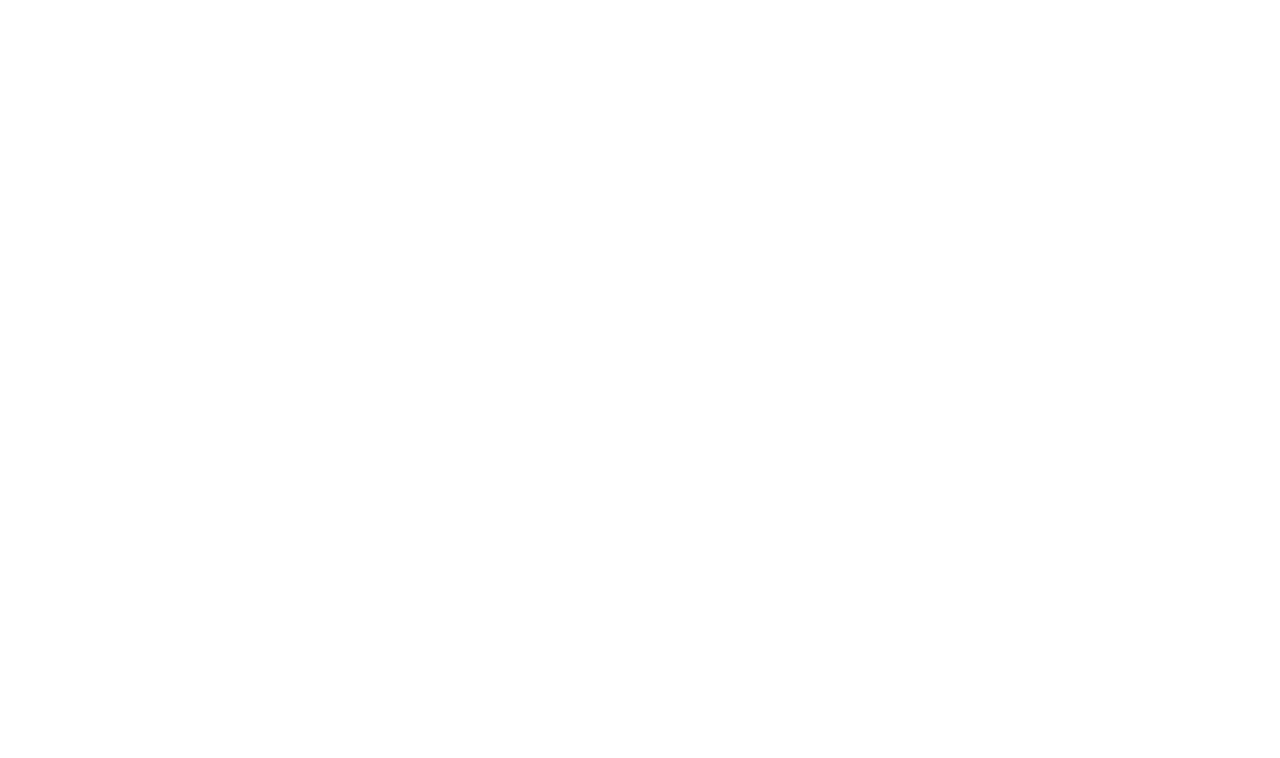
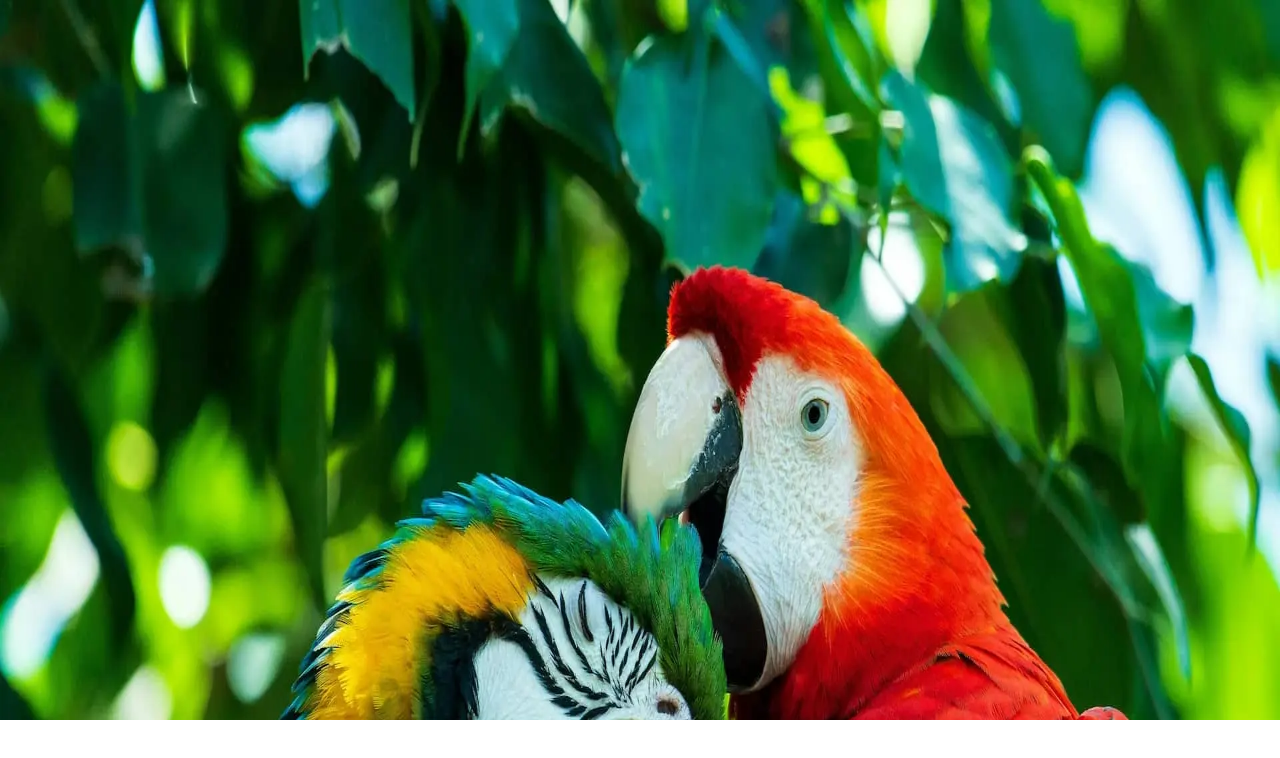
Before and after one commit to CrystyanVerly/JSliderVanilla, a plain HTML site: page index.html in a window 1280 px wide. Drawn offline with Linux system fonts and the light colour scheme.

Commit message:
add: section with images, class and constructor slider, start draghandle logic, add css reset and css essencial

```diff
--- a/index.html
+++ b/index.html
@@ -10,7 +10,19 @@
 </head>
 
 <body>
-
+  <section>
+    <div id="slider-wrapper" class="" data-slider="wrapper">
+      <ul id="slider-track" class="" data-slider="track">
+        <li><img src="./assets/img/macaw.webp" alt="macaw" width="1920" height="1280"></li>
+        <li><img src="./assets/img/deer.webp" alt="deer" width="1920" height="1282"></li>
+        <li><img src="./assets/img/duck.webp" alt="duck" width="1920" height="1280"></li>
+        <li><img src="./assets/img/flamingo.webp" alt="flamingo" width="1920" height="1280"></li>
+        <li><img src="./assets/img/human.webp" alt="human" width="1920" height="1280"></li>
+        <li><img src="./assets/img/lion.webp" alt="lion" width="1920" height="1280"></li>
+        <li><img src="./assets/img/rabbit.webp" alt="rabbit" width="1920" height="1280"></li>
+        <li><img src="./assets/img/squirrel.webp" alt="squirrel" width="1920" height="1280"></li>
+      </ul>
+  </section>
 
   <script type="module" src="./script/script.js"></script>
 </body>
--- /dev/null
+++ b/script/modules/slider.js
@@ -0,0 +1,13 @@
+export default class Slider {
+	constructor({ wrapper, track, config = {} }) {
+		this.sliderWrapper = document.querySelector(wrapper);
+		this.sliderTrack = document.querySelector(track);
+
+		if (!this.sliderWrapper || !this.sliderTrack) {
+			console.warn(`"wrapper" and/or "rail" containers not found.`);
+			return;
+		}
+
+		this.config = {};
+	}
+}
--- a/script/script.js
+++ b/script/script.js
@@ -0,0 +1,8 @@
+import Slider from './modules/slider.js';
+
+const banner = new Slider({
+	wrapper: `[data-slider="wrapper"]`,
+	track: `[data-slider="track"]`,
+});
+
+console.log(banner);
--- /dev/null
+++ b/styles/modules/essencial.css
@@ -0,0 +1,17 @@
+#slider-wrapper {
+	overflow: hidden;
+	width: 100%;
+	height: 90vh;
+}
+
+#slider-track {
+	position: relative;
+	display: flex;
+	will-change: transform;
+	height: 100%;
+	width: 100%;
+}
+
+#slider-track li {
+	flex: 0 0 100%;
+}
--- /dev/null
+++ b/styles/modules/reset.css
@@ -0,0 +1,26 @@
+*,
+*::before,
+*::after {
+	box-sizing: border-box;
+	margin: 0;
+	padding: 0;
+	border: 0;
+}
+
+body {
+	line-height: 1.5;
+	-webkit-font-smoothing: antialiased;
+}
+
+ul {
+	list-style: none;
+}
+
+img,
+picture,
+video,
+canvas,
+svg {
+	display: block;
+	max-width: 100%;
+}
--- a/styles/style.css
+++ b/styles/style.css
@@ -0,0 +1,2 @@
+@import url('./modules/reset.css');
+@import url('./modules/essencial.css');
```
Also changed, not shown: script/modules/drag/dragHandle.js (added).
